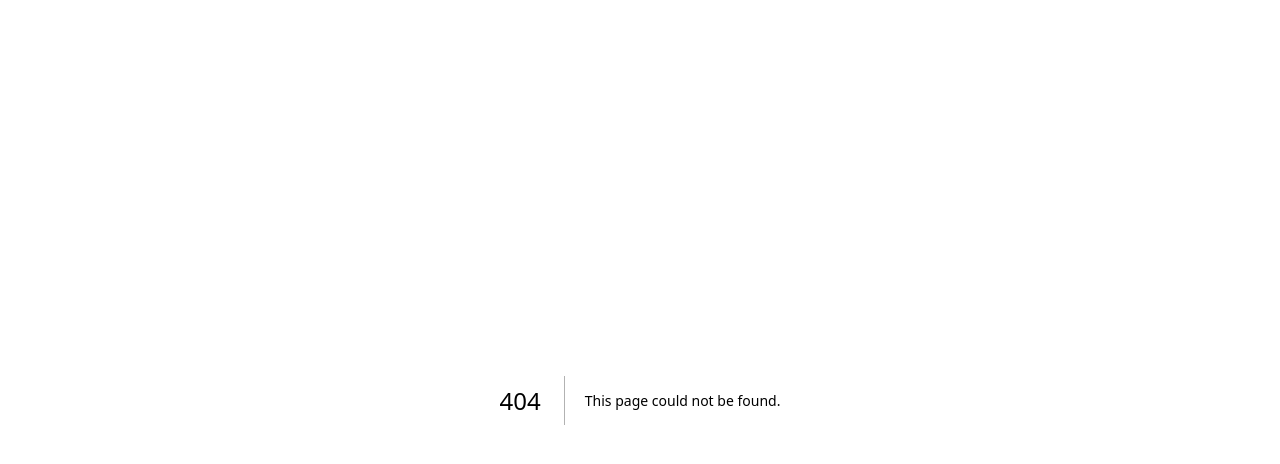
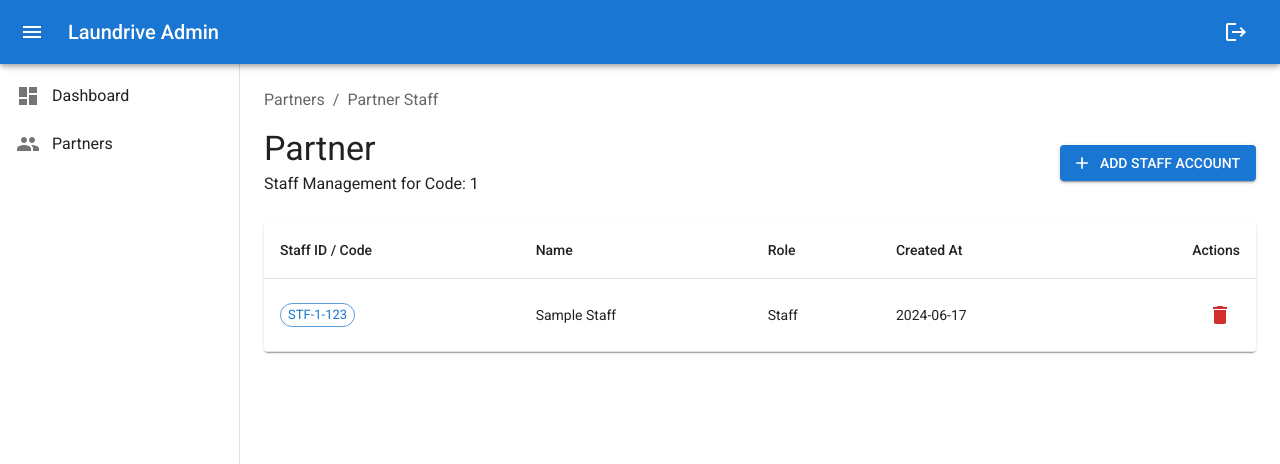
Before and after one commit to Laundrive-Engineering/laundrive-web-v2, a Next.js app: page /admin/partners/1/staff in a window 1280 px wide. Before the commit this address had no page. Shown: the top 464 px of the page. Built offline with nearby package versions, Linux system fonts and the light colour scheme; what @mui/material-nextjs would draw is missing.

Commit message:
Implement role-based Admin accounts (Super Admin & Standard Admin) and centralized staff management

```diff
--- /dev/null
+++ b/src/app/admin/partners/[code]/staff/page.tsx
@@ -0,0 +1,175 @@
+'use client';
+import * as React from 'react';
+import {
+  Typography,
+  Box,
+  Button,
+  Paper,
+  Table,
+  TableBody,
+  TableCell,
+  TableContainer,
+  TableHead,
+  TableRow,
+  IconButton,
+  Dialog,
+  DialogTitle,
+  DialogContent,
+  DialogActions,
+  TextField,
+  Stack,
+  Chip,
+  Breadcrumbs,
+  Link as MuiLink,
+} from '@mui/material';
+import AddIcon from '@mui/icons-material/Add';
+import DeleteIcon from '@mui/icons-material/Delete';
+import { generateStaffId } from '@/utils/generators';
+import { useParams, useSearchParams } from 'next/navigation';
+import Link from 'next/link';
+
+interface StaffAccount {
+  id: string;
+  name: string;
+  role: string;
+  createdAt: string;
+}
+
+export default function AdminPartnerStaffPage() {
+  const params = useParams();
+  const searchParams = useSearchParams();
+  const partnerCode = params.code as string;
+  const partnerName = searchParams.get('name') || 'Partner';
+
+  const [staff, setStaff] = React.useState<StaffAccount[]>([
+    { id: `STF-${partnerCode}-123`, name: 'Sample Staff', role: 'Staff', createdAt: '2024-06-17' },
+  ]);
+  const [open, setOpen] = React.useState(false);
+  const [formData, setFormData] = React.useState({
+    name: '',
+    password: '',
+  });
+
+  const handleOpen = () => {
+    setFormData({ name: '', password: '' });
+    setOpen(true);
+  };
+
+  const handleClose = () => {
+    setOpen(false);
+  };
+
+  const handleChange = (e: React.ChangeEvent<HTMLInputElement>) => {
+    setFormData({ ...formData, [e.target.name]: e.target.value });
+  };
+
+  const handleSubmit = (e: React.FormEvent) => {
+    e.preventDefault();
+    const newStaff = {
+      id: generateStaffId(partnerCode),
+      name: formData.name,
+      role: 'Staff',
+      createdAt: new Date().toISOString().split('T')[0],
+    };
+    setStaff([...staff, newStaff]);
+    handleClose();
+  };
+
+  const handleDelete = (id: string) => {
+    if (confirm('Are you sure you want to remove this staff account?')) {
+      setStaff(staff.filter(s => s.id !== id));
+    }
+  };
+
+  return (
+    <Box>
+      <Breadcrumbs sx={{ mb: 2 }}>
+        <MuiLink component={Link} underline="hover" color="inherit" href="/admin/partners">
+          Partners
+        </MuiLink>
+        <Typography color="text.primary">{partnerName} Staff</Typography>
+      </Breadcrumbs>
+
+      <Stack direction="row" sx={{ justifyContent: 'space-between', alignItems: 'center', mb: 3 }}>
+        <Box>
+          <Typography variant="h4">{partnerName}</Typography>
+          <Typography variant="subtitle1" color="text.secondary">
+            Staff Management for Code: {partnerCode}
+          </Typography>
+        </Box>
+        <Button variant="contained" startIcon={<AddIcon />} onClick={handleOpen}>
+          Add Staff Account
+        </Button>
+      </Stack>
+
+      <TableContainer component={Paper}>
+        <Table sx={{ minWidth: 650 }} aria-label="staff table">
+          <TableHead>
+            <TableRow>
+              <TableCell>Staff ID / Code</TableCell>
+              <TableCell>Name</TableCell>
+              <TableCell>Role</TableCell>
+              <TableCell>Created At</TableCell>
+              <TableCell align="right">Actions</TableCell>
+            </TableRow>
+          </TableHead>
+          <TableBody>
+            {staff.map((s) => (
+              <TableRow key={s.id}>
+                <TableCell>
+                  <Chip label={s.id} color="primary" variant="outlined" size="small" />
+                </TableCell>
+                <TableCell component="th" scope="row">
+                  {s.name}
+                </TableCell>
+                <TableCell>{s.role}</TableCell>
+                <TableCell>{s.createdAt}</TableCell>
+                <TableCell align="right">
+                  <IconButton color="error" onClick={() => handleDelete(s.id)}>
+                    <DeleteIcon />
+                  </IconButton>
+                </TableCell>
+              </TableRow>
+            ))}
+          </TableBody>
+        </Table>
+      </TableContainer>
+
+      <Dialog open={open} onClose={handleClose} maxWidth="xs" fullWidth>
+        <DialogTitle>Generate Staff Account</DialogTitle>
+        <form onSubmit={handleSubmit}>
+          <DialogContent>
+            <Stack spacing={2} sx={{ mt: 1 }}>
+              <Typography variant="body2" color="text.secondary">
+                Generating staff account for <strong>{partnerName}</strong>.
+              </Typography>
+              <TextField
+                name="name"
+                label="Staff Name"
+                fullWidth
+                required
+                value={formData.name}
+                onChange={handleChange}
+              />
+              <TextField
+                name="password"
+                label="Initial Password"
+                type="password"
+                fullWidth
+                required
+                value={formData.password}
+                onChange={handleChange}
+              />
+            </Stack>
+          </DialogContent>
+          <DialogActions>
+            <Button onClick={handleClose}>Cancel</Button>
+            <Button type="submit" variant="contained">
+              Generate Account
+            </Button>
+          </DialogActions>
+        </form>
+      </Dialog>
+    </Box>
+  );
+}
--- a/src/app/admin/partners/page.tsx
+++ b/src/app/admin/partners/page.tsx
@@ -23,7 +23,9 @@ import {
 import AddIcon from '@mui/icons-material/Add';
 import EditIcon from '@mui/icons-material/Edit';
 import DeleteIcon from '@mui/icons-material/Delete';
+import BadgeIcon from '@mui/icons-material/Badge';
 import { generatePartnerCode } from '@/utils/generators';
+import { useRouter } from 'next/navigation';
 
 interface Partner {
   id: number;
@@ -43,6 +45,7 @@ export default function PartnersPage() {
   const [partners, setPartners] = React.useState<Partner[]>(initialPartners);
   const [open, setOpen] = React.useState(false);
   const [editingPartner, setEditingPartner] = React.useState<Partner | null>(null);
+  const router = useRouter();
   const [formData, setFormData] = React.useState({
     partnerCode: '',
     name: '',
@@ -131,6 +134,9 @@ export default function PartnersPage() {
                 <TableCell>{partner.phone}</TableCell>
                 <TableCell>{partner.location}</TableCell>
                 <TableCell align="right">
+                  <IconButton color="info" onClick={() => router.push(`/admin/partners/${partner.partnerCode}/staff?name=${encodeURIComponent(partner.name)}`)} title="Manage Staff">
+                    <BadgeIcon />
+                  </IconButton>
                   <IconButton color="primary" onClick={() => handleOpen(partner)}>
                     <EditIcon />
                   </IconButton>
--- a/src/components/layout/AdminLayout.tsx
+++ b/src/components/layout/AdminLayout.tsx
@@ -45,22 +45,30 @@ const Main = styled('main', { shouldForwardProp: (prop) => prop !== 'open' })<{
 
 export default function AdminLayout({ children }: { children: React.ReactNode }) {
   const [open, setOpen] = React.useState(true);
+  const [userRole, setUserRole] = React.useState<string | null>(null);
   const router = useRouter();
+
+  React.useEffect(() => {
+    setUserRole(localStorage.getItem('user-role'));
+  }, []);
 
   const handleDrawerToggle = () => {
     setOpen(!open);
   };
 
   const handleLogout = () => {
+    localStorage.removeItem('user-role');
     router.push('/login');
   };
 
   const menuItems = [
     { text: 'Dashboard', icon: <DashboardIcon />, href: '/admin' },
     { text: 'Partners', icon: <PeopleIcon />, href: '/admin/partners' },
-    { text: 'Users', icon: <PeopleIcon />, href: '/admin/users' },
-    { text: 'Settings', icon: <SettingsIcon />, href: '/admin/settings' },
+    { text: 'Users', icon: <PeopleIcon />, href: '/admin/users', superOnly: true },
+    { text: 'Settings', icon: <SettingsIcon />, href: '/admin/settings', superOnly: true },
   ];
+
+  const filteredMenuItems = menuItems.filter(item => !item.superOnly || userRole === 'super-admin');
 
   return (
     <Box sx={{ display: 'flex' }}>
@@ -76,7 +84,7 @@ export default function AdminLayout({ children }: { children: React.ReactNode })
             <MenuIcon />
           </IconButton>
           <Typography variant="h6" noWrap component="div" sx={{ flexGrow: 1 }}>
-            Laundrive Admin
+            Laundrive {userRole === 'super-admin' ? 'Super Admin' : 'Admin'}
           </Typography>
           <IconButton color="inherit" onClick={handleLogout}>
             <LogoutIcon />
@@ -99,7 +107,7 @@ export default function AdminLayout({ children }: { children: React.ReactNode })
         <Toolbar />
         <Box sx={{ overflow: 'auto' }}>
           <List>
-            {menuItems.map((item) => (
+            {filteredMenuItems.map((item) => (
               <ListItem key={item.text} disablePadding>
                 <ListItemButton component={Link} href={item.href}>
                   <ListItemIcon>{item.icon}</ListItemIcon>
```
Also changed, not shown: src/app/login/page.tsx (+21 -1 lines).
